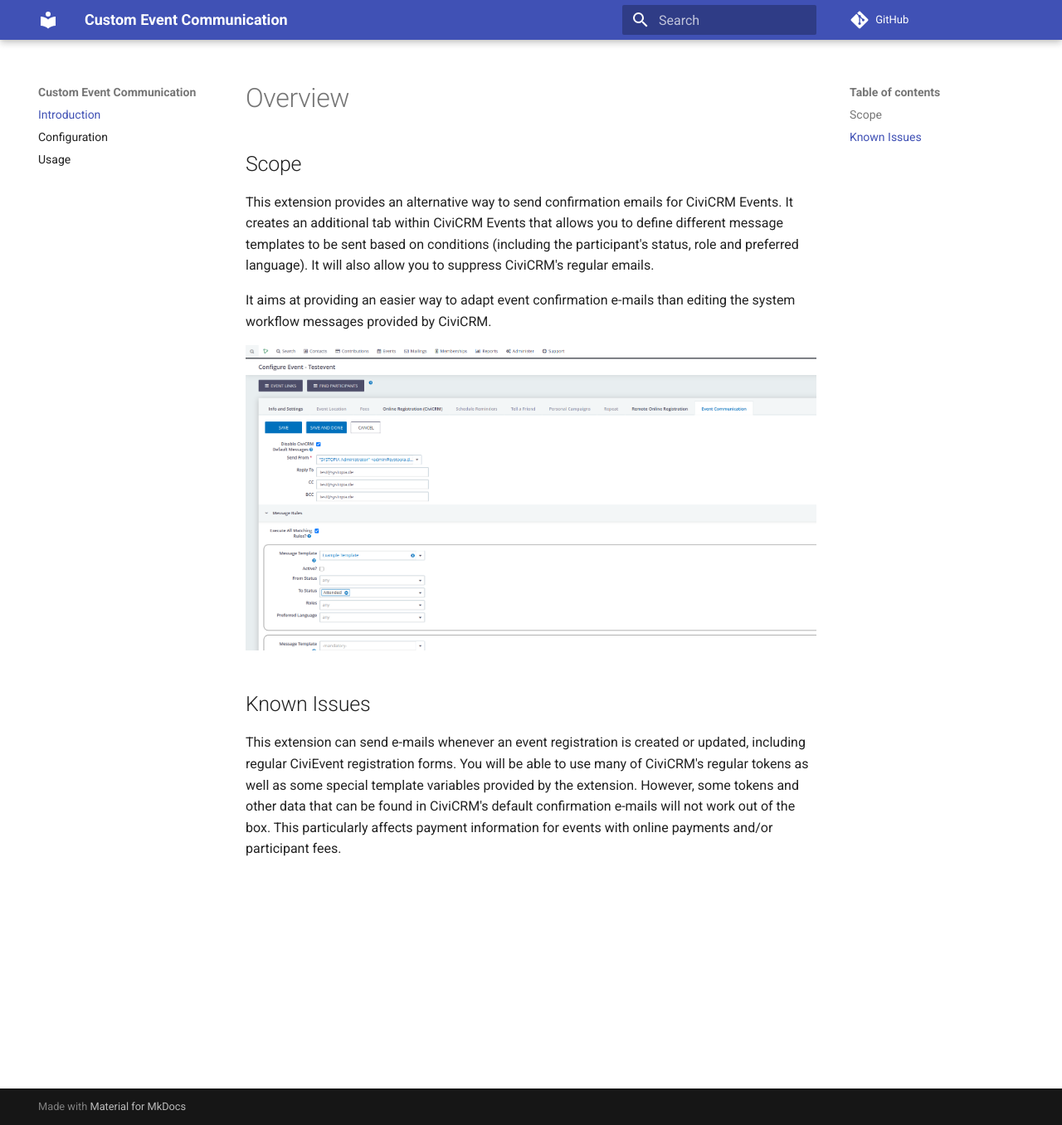
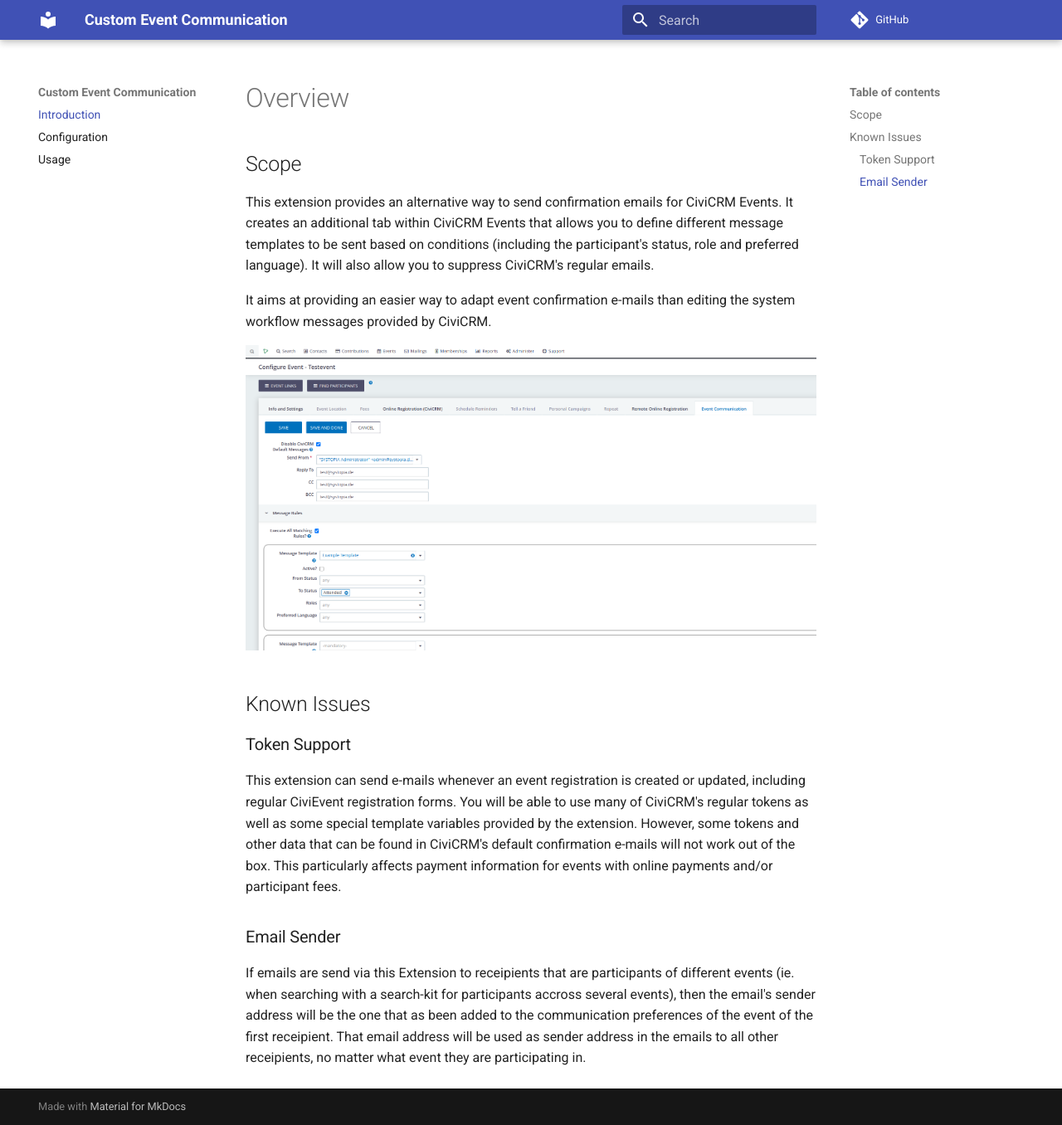
Before and after one commit to systopia/de.systopia.eventmessages, an MkDocs documentation site: the page built from docs/index.md, in a window 1280 px wide and 1356 px high. Shown: the whole window at 83% size. Built offline with MkDocs 1.6.1 and Material for MkDocs 9.7.7, drawn with Linux system fonts in a browser that asks for light colours; comment, search, counter and statistics services are not loaded.

Commit message:
added documentation of the extension behaviour when sending emails to participants of several events.

```diff
--- a/docs/index.md
+++ b/docs/index.md
@@ -16,6 +16,8 @@ editing the system workflow messages provided by CiviCRM.
 
 ## Known Issues
 
+### Token Support
+
 This extension can send e-mails whenever an event registration is created or
 updated, including regular CiviEvent registration forms. You will be able to use
 many of CiviCRM's regular tokens as well as some special template variables
@@ -23,3 +25,12 @@ provided by the extension. However, some tokens and other data that can be found
 in CiviCRM's default confirmation e-mails will not work out of the box. This
 particularly affects payment information for events with online payments and/or
 participant fees.
+
+### Email Sender
+
+If emails are send via this Extension to receipients that are participants of
+different events (ie. when searching with a search-kit for participants accross
+several events), then the email's sender address will be the one that as been
+added to the communication preferences of the event of the first receipient.
+That email address will be used as sender address in the emails to all other
+receipients, no matter what event they are participating in.
```
Also changed, not shown: README.md (+11 -0 lines).
